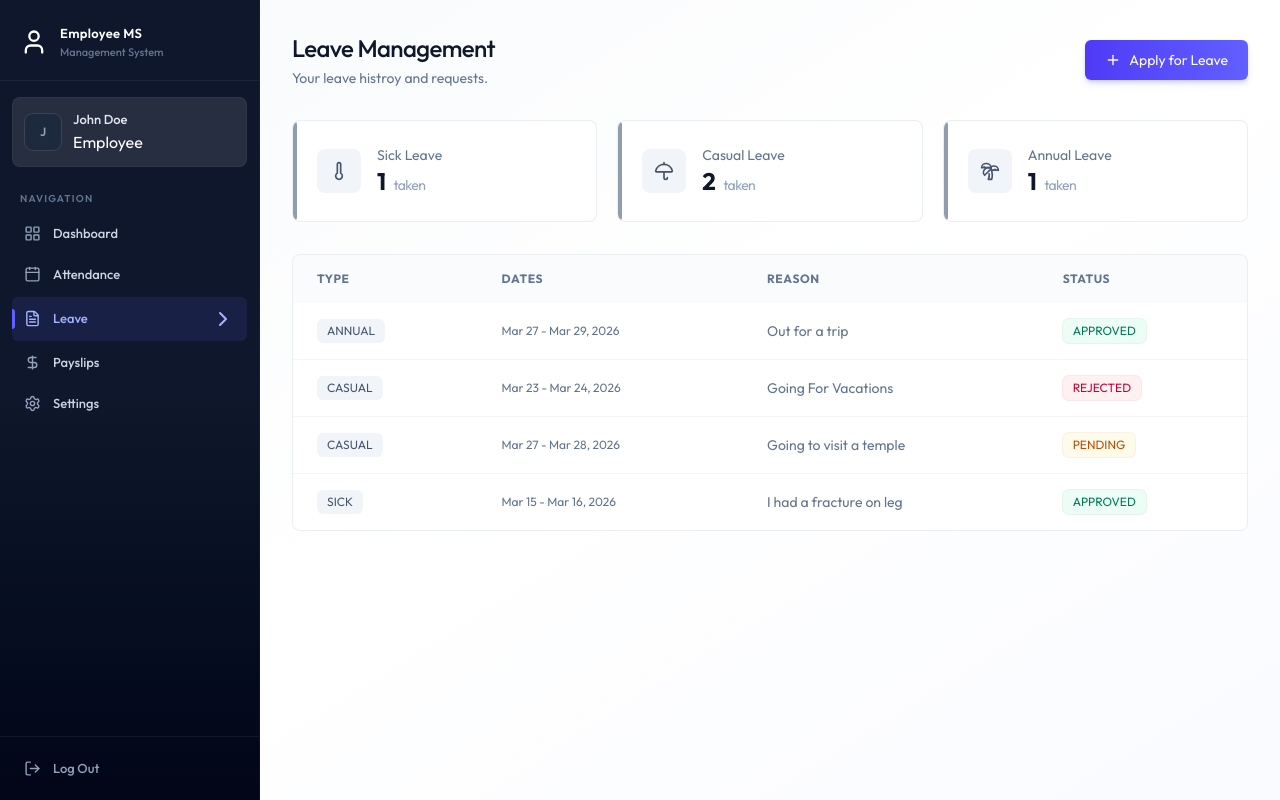
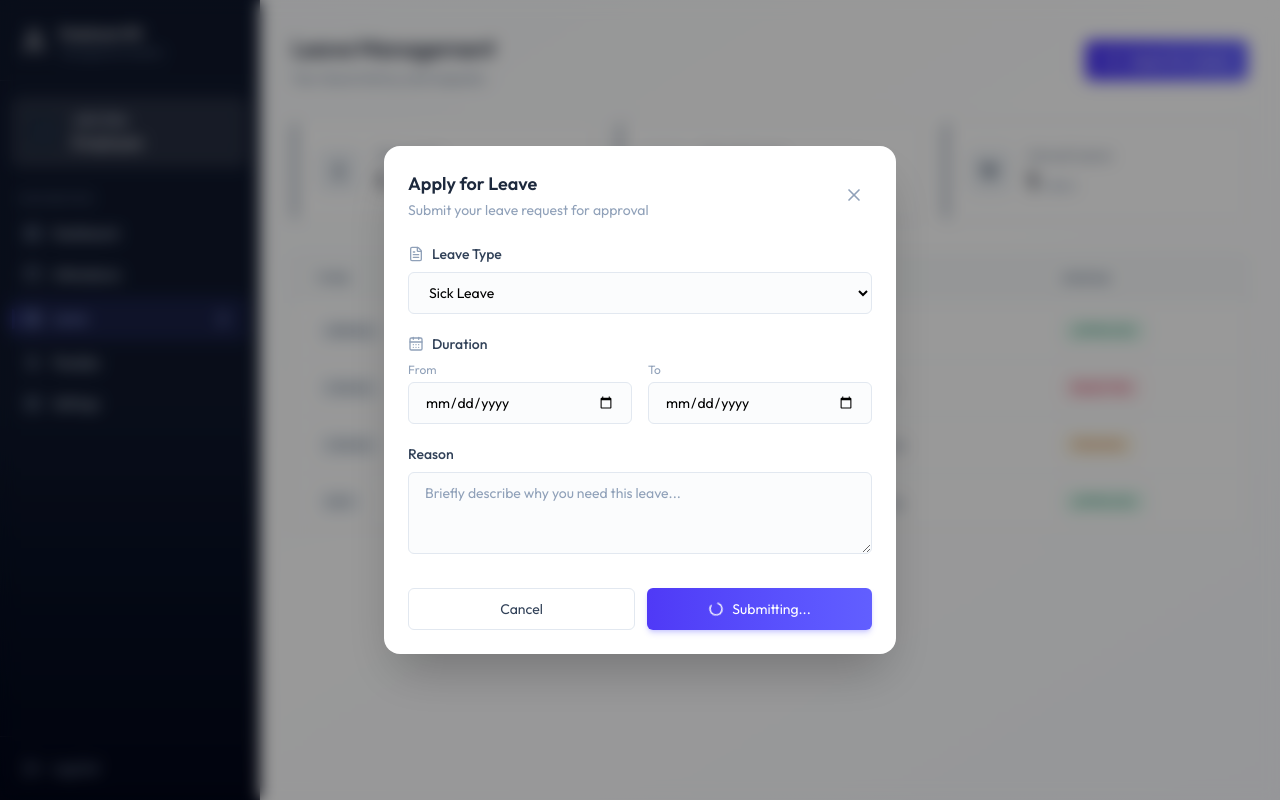
Before and after one commit to Moeen999/fs-ems, a React (Vite) app in the folder client/: page /leave in a window 1280 px wide. Both pictures are taken after a click on the button "Apply for Leave". Built offline with nearby package versions, Linux system fonts and the light colour scheme.

Commit message:
feat: add ApplyLeaveModal component for submitting leave requests

```diff
--- /dev/null
+++ b/client/src/components/leave/ApplyLeaveModal.jsx
@@ -0,0 +1,124 @@
+import { CalendarDays, FileText, Loader2, Send, X } from "lucide-react";
+import { useState } from "react";
+
+const ApplyLeaveModal = ({ open, onClose, onSuccess }) => {
+  const [loading, setLoading] = useState(true);
+
+  const today = new Date();
+  const tomorrow = new Date(today);
+  tomorrow.setDate(today.getDate() + 1);
+
+  const minDate = tomorrow.toISOString().split("T")[0];
+
+  const handleSubmit = async (e) => {
+    e.preventDefault();
+  };
+
+  if (!open) return null;
+
+  return (
+    <div
+      className="fixed inset-0 z-50 flex items-center justify-center p-4 bg-black/40 backdrop-blur-sm"
+      onClick={onClose}
+    >
+      <div
+        className="relative bg-white rounded-2xl shadow-2xl w-full max-w-lg animate-fade-in"
+        onClick={(e) => {
+          e.stopPropagation();
+        }}
+      >
+        {/* Header */}
+        <div className="flex items-center justify-between p-6 pb-0 ">
+          <div className="">
+            <h2 className="text-lg font-semibold text-slate-800">
+              Apply for Leave
+            </h2>
+            <p className="text-sm text-slate-400 mt-0.5">
+              Submit your leave request for approval
+            </p>
+          </div>
+          <button
+            className="p-2 rounded-lg hover:bg-slate-100 transition-colors text-slate-400 hover:text-slate-600"
+            onClick={onClose}
+          >
+            <X className="w-5 h-5" />
+          </button>
+        </div>
+        {/* Form */}
+
+        <form onSubmit={handleSubmit} className="p-6 space-y-5">
+          {/* leave type */}
+          <div>
+            <label className="flex items-center gap-2 text-sm font-medium text-slate-700 mb-2">
+              <FileText className="w-4 h-4 text-slate-400" />
+              Leave Type
+            </label>
+            <select name="type" required>
+              <option value="SICK">Sick Leave</option>
+              <option value="CASUAL">Casual Leave</option>
+              <option value="ANNUAL">Annual Leave</option>
+            </select>
+          </div>
+
+          {/* duration */}
+
+          <div>
+            <label className="flex items-center gap-2 text-sm font-medium text-slate-700 mb-2">
+              <CalendarDays className="w-4 h-4 text-slate-400" />
+              Duration
+            </label>
+            <div className="grid grid-cols-2 gap-4">
+              <div>
+                <span className="block text-xs text-slate-400 mb-1">From</span>
+                <input type="date" name="startDate" required min={minDate} />
+              </div>
+              <div>
+                <span className="block text-xs text-slate-400 mb-1">To</span>
+                <input type="date" name="endDate  " required min={minDate} />
+              </div>
+            </div>
+          </div>
+
+          {/* reason */}
+          <div>
+            <label className="text-sm font-medium text-slate-700 mb-2 block">
+              Reason
+            </label>
+            <textarea
+              name="reason"
+              required
+              rows={3}
+              placeholder="Briefly describe why you need this leave..."
+            />
+          </div>
+
+          {/* buttons */}
+          <div className="flex gap-3 pt-2">
+            <button
+              type="button"
+              className="btn-secondary flex-1"
+              onClick={onClose}
+            >
+              Cancel
+            </button>
+            <button
+              type="button"
+              className="btn-primary flex-1 flex items-center justify-center gap-2"
+              onClick={onClose}
+              disabled={loading}
+            >
+              {loading ? (
+                <Loader2 className="w-4 h-4 animate-spin" />
+              ) : (
+                <Send className="w-4 h-4" />
+              )}
+              {loading ? "Submitting..." : "Submit"}
+            </button>
+          </div>
+        </form>
+      </div>
+    </div>
+  );
+};
+
+export default ApplyLeaveModal;
--- a/client/src/pages/Leave.jsx
+++ b/client/src/pages/Leave.jsx
@@ -8,6 +8,7 @@ import {
   UmbrellaIcon,
 } from "lucide-react";
 import LeaveHistory from "../components/leave/LeaveHistory";
+import ApplyLeaveModal from "../components/leave/ApplyLeaveModal";
 
 const Leave = () => {
   const [leaves, setLeaves] = useState([]);
@@ -88,6 +89,11 @@ const Leave = () => {
       )}
 
       <LeaveHistory isAdmin={isAdmin} leaves={leaves} onUpdate={fetchLeaves} />
+      <ApplyLeaveModal
+        open={showModal}
+        onClose={() => setShowModal(false)}
+        onSuccess={fetchLeaves}
+      />
     </div>
   );
 };
```
